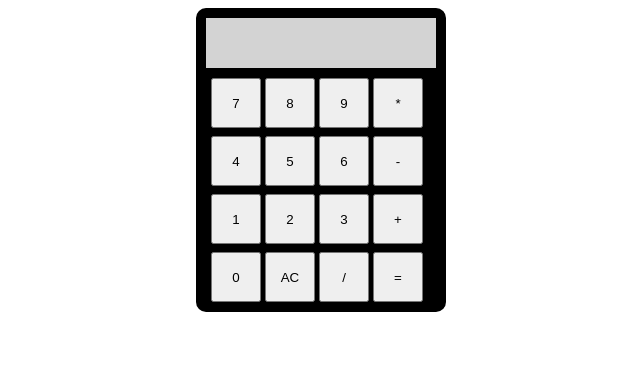
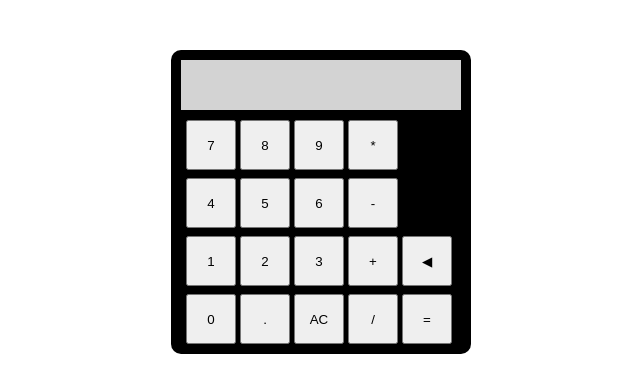
Before and after one commit to mishmishel/basic-calculator, a plain HTML site: page index.html in a window 1280 px wide. Shown: the whole page, without its empty margins (319-959 px from the left). Drawn offline with Linux system fonts and the light colour scheme.

Commit message:
Added basic HTML, css, to implement . and backspace within calculator Purpose of . is to allow users to include decimals in their calculations without relying on division prior.

```diff
--- a/index.html
+++ b/index.html
@@ -32,10 +32,12 @@
                 <button>2</button>
                 <button>3</button>
                 <button>+</button>
+                <button>◀︎</button>
             </div>
 
             <div class="row-4">
                 <button>0</button>
+                <button>.</button>
                 <button>AC</button>
                 <button>/</button>
                 <button>=</button>
--- a/styles.css
+++ b/styles.css
@@ -1,6 +1,7 @@
 .container {
+    margin-top: 50px;
     background-color: black;
-    width: 250px;
+    width: 300px;
     display: flex;
     flex-direction: column;
     justify-self: center;
@@ -17,7 +18,7 @@ p {
     margin-left: 10px;
     margin-bottom: 10px;
     margin-top: 10px;
-    width: 230px;
+    width: 280px;
     height: 50px;
 }
 
```
